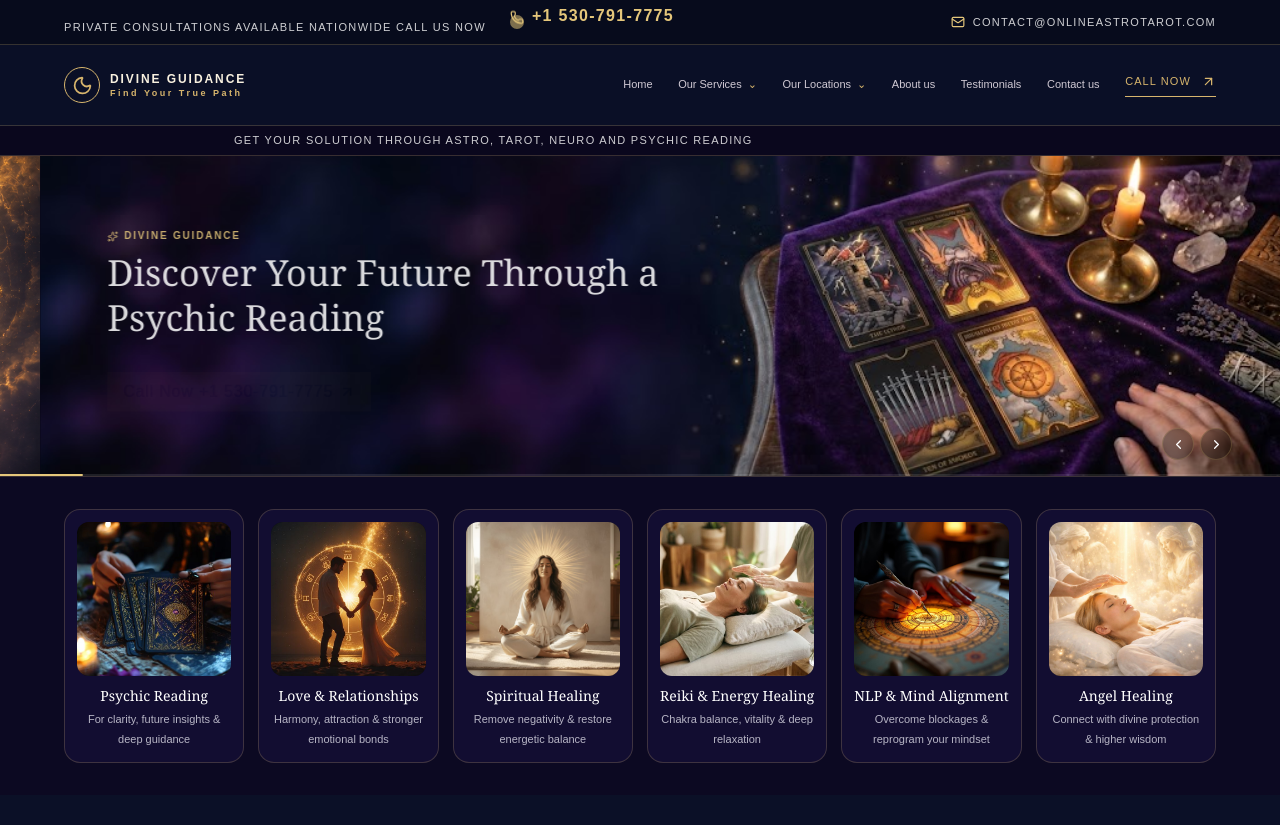
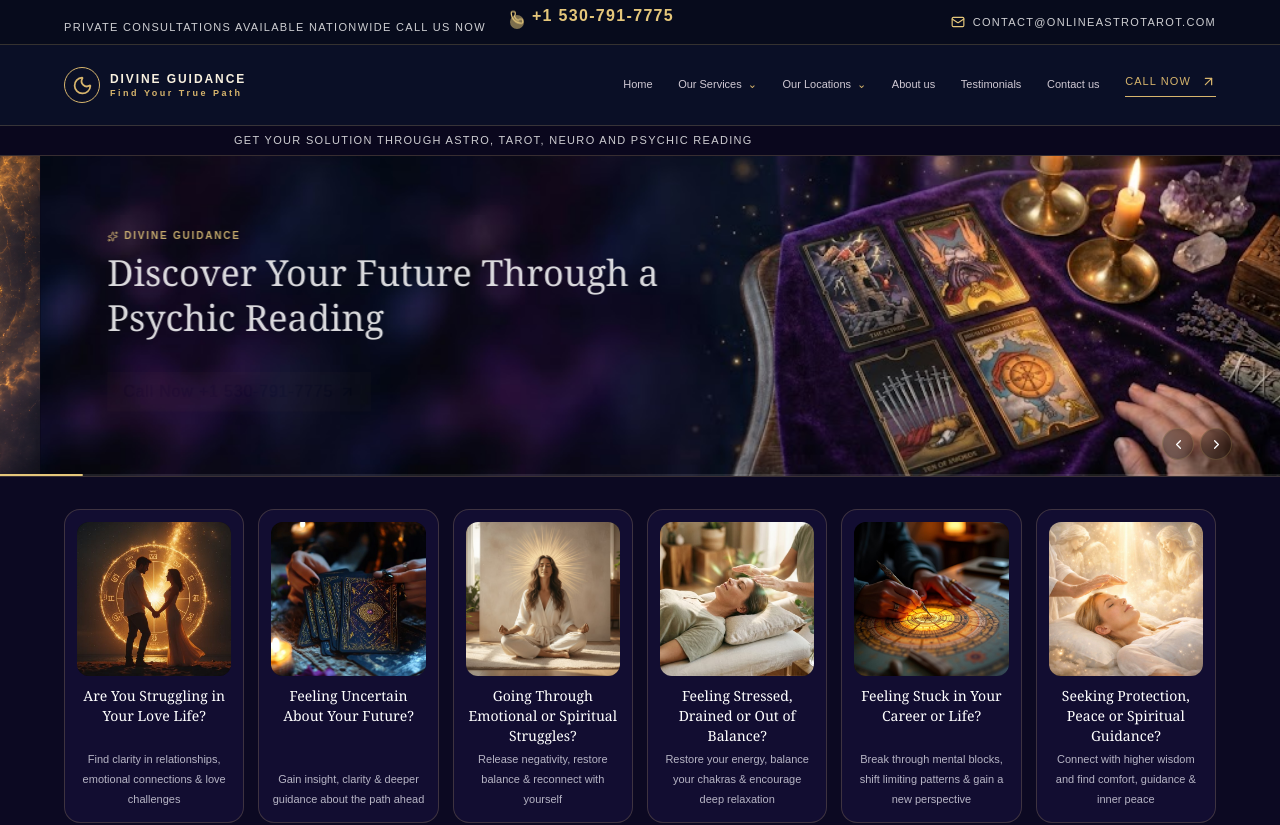
Before and after one commit to Zentrok-Private-Limited/Divine-Guidance, a Next.js app: page / in a window 1280 px wide. Shown: the top 825 px of the page. Built offline with nearby package versions, Linux system fonts and the light colour scheme.

Commit message:
feat: Update service cards with new titles and subtitles for enhanced clarity and engagement

```diff
--- a/components/HeroSlider.tsx
+++ b/components/HeroSlider.tsx
@@ -48,38 +48,38 @@ const slides = [
 // Service Cards data
 const serviceCards = [
   {
-    title: "Psychic Reading",
-    subtitle: "For clarity, future insights & deep guidance",
+    title: "Are You Struggling in Your Love Life?",
+    subtitle: "Find clarity in relationships, emotional connections & love challenges",
+    image: "/images/getexloverback.jpg",
+    link: "/our-services/love-spell",
+  },
+  {
+    title: "Feeling Uncertain About Your Future?",
+    subtitle: "Gain insight, clarity & deeper guidance about the path ahead",
     image: "/images/psychicreading.jpg",
     link: "/our-services/psychic-reading",
   },
   {
-    title: "Love & Relationships",
-    subtitle: "Harmony, attraction & stronger emotional bonds",
-    image: "/images/getexloverback.jpg",
-    link: "/our-services/love-spell",
-  },
-  {
-    title: "Spiritual Healing",
-    subtitle: "Remove negativity & restore energetic balance",
+    title: "Going Through Emotional or Spiritual Struggles?",
+    subtitle: "Release negativity, restore balance & reconnect with yourself",
     image: "/images/heal.jpg",
     link: "/our-services/spiritual-healing",
   },
   {
-    title: "Reiki & Energy Healing",
-    subtitle: "Chakra balance, vitality & deep relaxation",
+    title: "Feeling Stressed, Drained or Out of Balance?",
+    subtitle: "Restore your energy, balance your chakras & encourage deep relaxation",
     image: "/images/reikihealing.jpg",
     link: "/our-services/Reiki-Healing",
   },
-   {
-    title: "NLP & Mind Alignment",
-    subtitle: "Overcome blockages & reprogram your mindset",
+  {
+    title: "Feeling Stuck in Your Career or Life?",
+    subtitle: "Break through mental blocks, shift limiting patterns & gain a new perspective",
     image: "/images/nlp.jpg",
     link: "/our-services/nlp",
   },
   {
-    title: "Angel Healing",
-    subtitle: "Connect with divine protection & higher wisdom",
+    title: "Seeking Protection, Peace or Spiritual Guidance?",
+    subtitle: "Connect with higher wisdom and find comfort, guidance & inner peace",
     image: "/images/angelhealing.jpg",
     link: "/our-services/Angel-Healing",
   },
```
